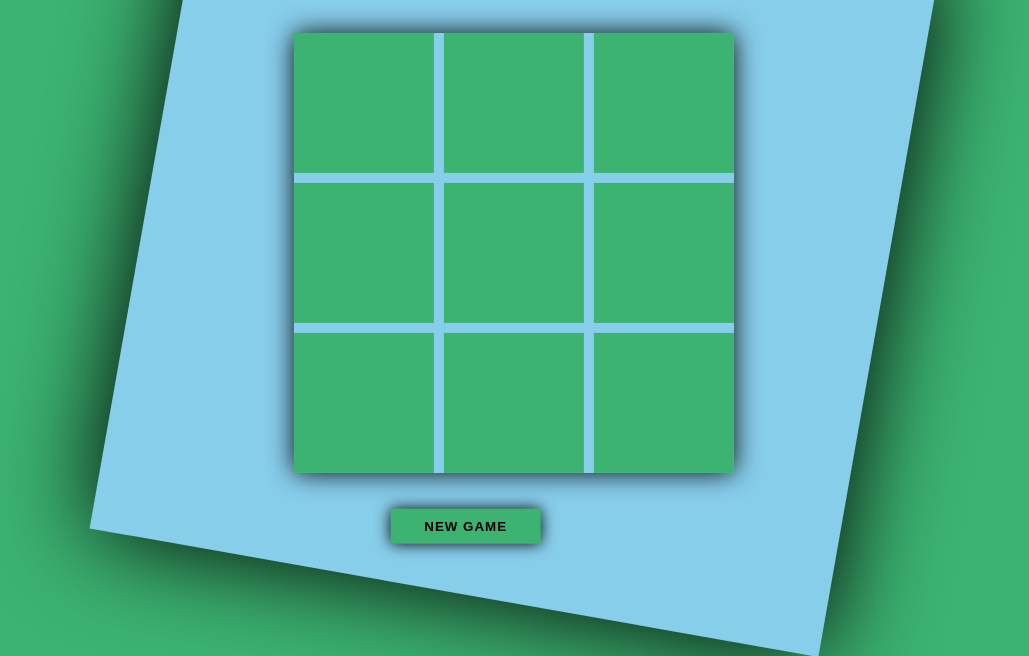
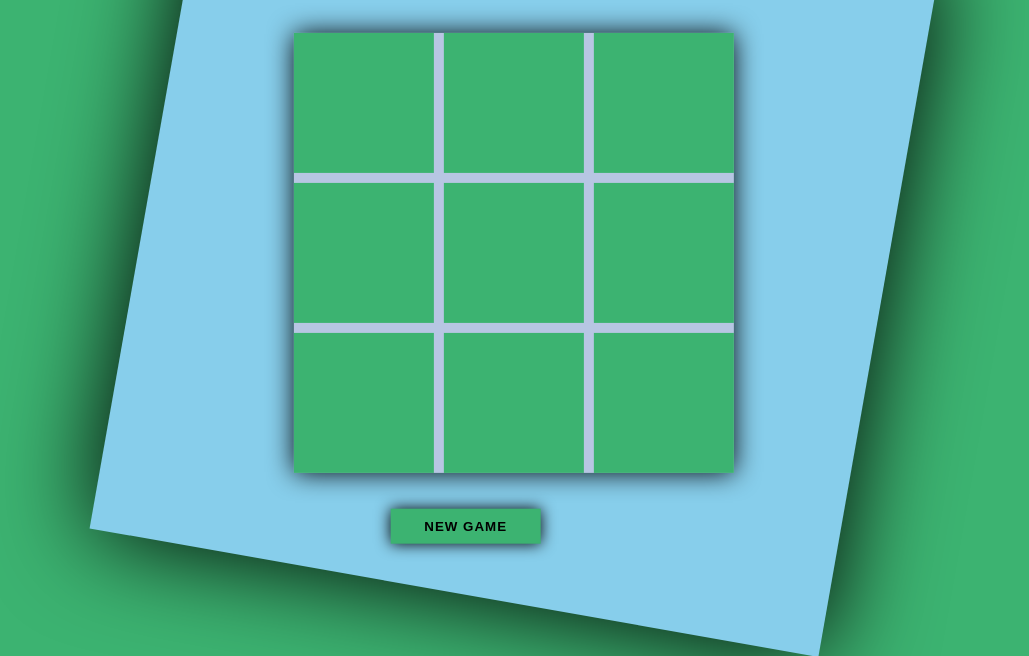
Before and after one commit to Thonyk08/PIskvorky_extra, a plain HTML site: page index.html in a window 1280 px wide. Shown: the part 154-810 px from the top of the page, without its empty margins (125-1154 px from the left). Drawn offline with nearby package versions, Linux system fonts and the light colour scheme.

Commit message:
small rewiew

```diff
--- a/css/style.css
+++ b/css/style.css
@@ -13,7 +13,7 @@ body{
 
 .container{
     min-width: 50%;
-    /* border: 3px solid gray; */
+
     padding: 50px;
     background-color: skyblue;
     display: flex;
@@ -21,6 +21,7 @@ body{
     align-items: center;
     box-shadow: 0 0 100px black;
     transform: rotate(10deg);
+
 }
 
 .container p{
@@ -39,6 +40,7 @@ body{
     gap: 10px;
     transform: rotate(-10deg);
     margin: 10px 0;
+    background-color: rgb(183, 198, 227);
 }
 
 h1{
@@ -52,7 +54,7 @@ h1{
     justify-content: center;
     align-items: center;
     background-color: mediumseagreen;
-    /* border: 2px solid gray; */
+
     line-height: 150px;
     font-size: 100px;
     font-weight: 800;
@@ -71,6 +73,7 @@ button{
     letter-spacing: 1px;
     transform: rotate(-10deg);
     box-shadow: 0 0 15px black;
+
 }
 
 .win{
```
